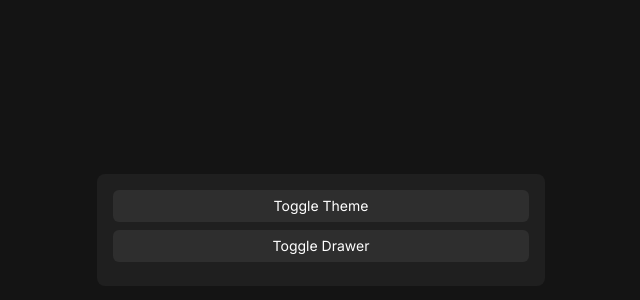
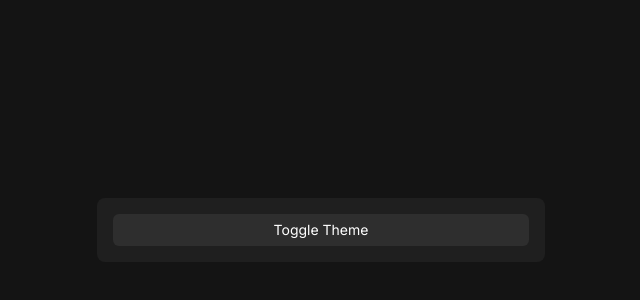
Before and after one commit to refraktorui/refraktor, a React (Vite) app in the folder apps/testing/: page / in a window 1280 px wide. Shown: the part 170-470 px from the top of the page, without its empty margins (319-959 px from the left). Built offline with nearby package versions, Linux system fonts and the light colour scheme.

Commit message:
chore: revert(apps/testing/src/App.tsx)

```diff
--- a/apps/testing/src/App.tsx
+++ b/apps/testing/src/App.tsx
@@ -1,9 +1,7 @@
-import { Button, cx, Drawer, useTheme } from "@refraktor/core";
-import { useState } from "react";
+import { Button, cx, useTheme } from "@refraktor/core";
 
 function App() {
     const { theme, toggleTheme } = useTheme();
-    const [isOpen, setIsOpen] = useState(false);
 
     return (
         <div className="bg-dark-900 h-screen text-white flex flex-col items-center justify-center gap-4">
@@ -14,17 +12,6 @@ function App() {
                 )}
             >
                 <Button onClick={toggleTheme}>Toggle Theme</Button>
-                <Button onClick={() => setIsOpen(!isOpen)}>
-                    Toggle Drawer
-                </Button>
-
-                <Drawer opened={isOpen} onOpenedChange={setIsOpen}>
-                    <Drawer.Overlay />
-                    <Drawer.Content>
-                        <Drawer.Header>WTF</Drawer.Header>
-                        <p>Drawer content</p>
-                    </Drawer.Content>
-                </Drawer>
             </div>
         </div>
     );
```
